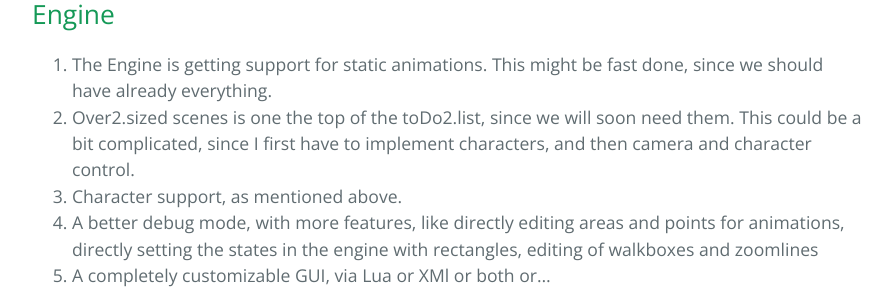
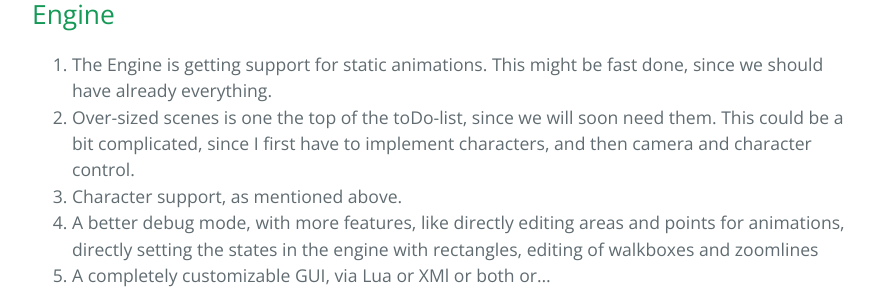
Before and after one commit to HaSa1002/hasa1002.github.io, a Jekyll site: the page built from _posts/2018-06-18-Progress-in-the-Engine.md, in a window 1280 px wide and 900 px high, scrolled down 1806 px. Shown: the part 155-447 px from the top of the window, without its empty margins (192-1084 px from the left). Built offline with Jekyll 4.4.1, drawn with Linux system fonts in a browser that asks for light colours; comment, search, counter and statistics services are not loaded.

Commit message:
fixed two mistakes

```diff
--- a/_posts/2018-06-18-Progress-in-the-Engine.md
+++ b/_posts/2018-06-18-Progress-in-the-Engine.md
@@ -41,7 +41,7 @@ With the mentioned change I changed the interaction between Lua (in my case) and
 # What's next? #
 ## Engine ##
 1. The Engine is getting support for static animations. This might be fast done, since we should have already everything.
-2. Over2.sized scenes is one the top of the toDo2.list, since we will soon need them. This could be a bit complicated, since I first have to implement characters, and then camera and character control.
+2. Over-sized scenes is one the top of the toDo-list, since we will soon need them. This could be a bit complicated, since I first have to implement characters, and then camera and character control.
 3. Character support, as mentioned above.
 4. A better debug mode, with more features, like directly editing areas and points for animations, directly setting the states in the engine with rectangles, editing of walkboxes and zoomlines
 5. A completely customizable GUI, via Lua or XMl or both or...
```
